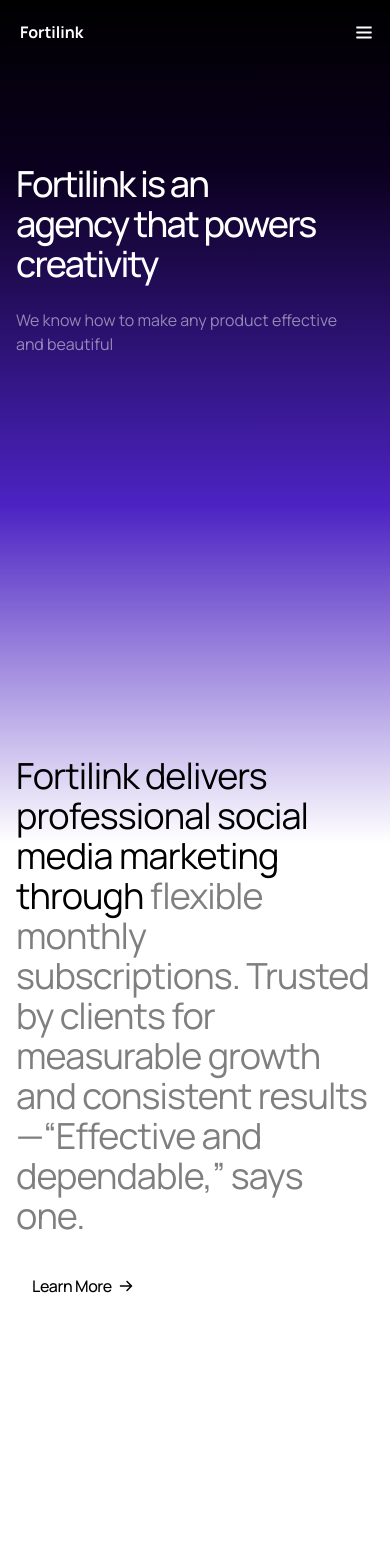
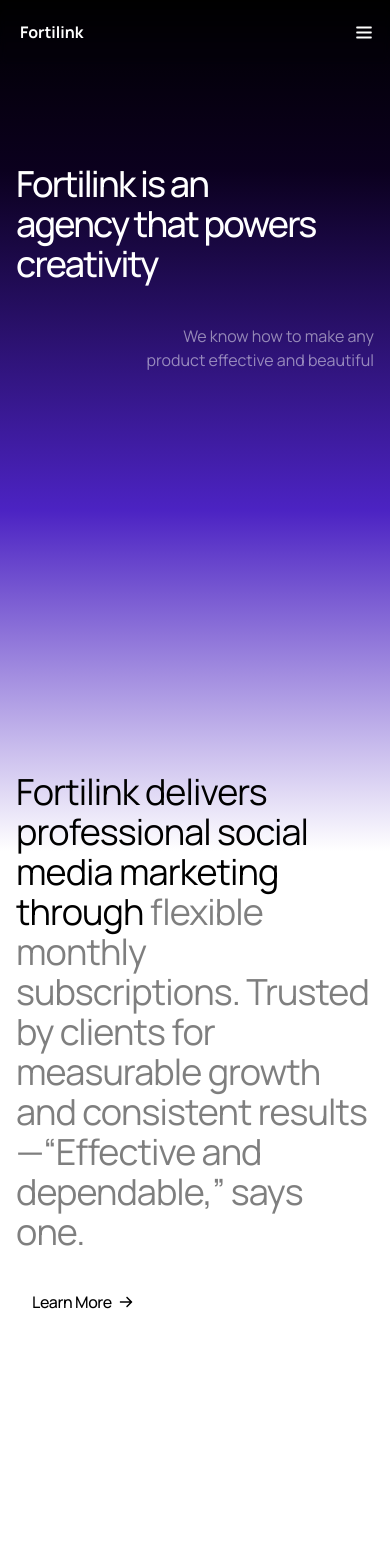
Before and after one commit to manthanlzz/fortilink, a Next.js app: page / in a window 390 px wide. Shown: the top 1568 px of the page. Built offline with nearby package versions, Linux system fonts and the light colour scheme.

Commit message:
Update Hero section with smooth animation

```diff
--- a/src/sections/Hero.tsx
+++ b/src/sections/Hero.tsx
@@ -1,60 +1,71 @@
 "use client";
+
+import { useEffect, useRef } from "react";
+import gsap from "gsap";
 import ArrowIcon from "@/assets/arrow-right.svg";
-
-import { motion, useScroll, useTransform, useMotionValueEvent } from "framer-motion";
-import { useRef } from "react";
-
-
 
 type HeroProps = {
   onHeroOutOfView?: () => void;
 };
 
 export const Hero = ({ onHeroOutOfView }: HeroProps) => {
-  const heroRef = useRef(null);
+  const heroRef = useRef<HTMLDivElement>(null);
+  const h1Ref = useRef<HTMLHeadingElement>(null);
+  const h2Ref = useRef<HTMLHeadingElement>(null);
+  const pRef = useRef<HTMLParagraphElement>(null);
+  const buttonRef = useRef<HTMLDivElement>(null);
 
-  const { scrollYProgress } = useScroll({
-    target: heroRef,
-    offset: ["start start", "end start"], // only trigger when hero ends
-  });
+  useEffect(() => {
+    const tl = gsap.timeline({ defaults: { ease: "power2.out", duration: 1 } });
 
-  const translateY = useTransform(scrollYProgress, [0, 1], [150, -150]);
-
-  useMotionValueEvent(scrollYProgress, "change", (latest) => {
-    if (latest >= 1 && onHeroOutOfView) {
-      onHeroOutOfView();
-    }
-  });
+    tl.from(h1Ref.current, { y: 50, opacity: 0 })
+      .from(h2Ref.current, { y: 50, opacity: 0 }, "-=0.7")
+      .from(pRef.current, { y: 50, opacity: 0 }, "-=0.6")
+      .from(buttonRef.current, { y: 30, opacity: 0 }, "-=0.5");
+  }, []);
 
   return (
     <section
       ref={heroRef}
-  className="w-full pt-[140px] pb-[300px] md:pt-[140px] md:pb-[350px] shadow-xl overflow-hidden overflow-x-clip"
+      className="relative w-full pt-[140px] pb-[300px] md:pt-[140px] md:pb-[350px] shadow-xl overflow-hidden overflow-x-clip"
       style={{
-    background: "linear-gradient(to bottom, #000000 0%, #0B001E 10%, #4C23C3 30%, white 50%, white 100%)",
+        background:
+          "linear-gradient(to bottom, #000000 0%, #0B001E 10%, #4C23C3 30%, white 50%, white 100%)",
       }}
     >
-
       <div className="max-w-screen-xl mx-auto w-full px-4 md:px-8">
         <div className="md:flex items-center">
           <div className="md:w-full">
-
             <div className="flex flex-col lg:flex-row items-start lg:items-center justify-between gap-4 w-full">
-  <h1 className="text-4xl md:text-3xl lg:text-3xl font-medium tracking-tighter lg:w-[500px] sm:w-[300px]  text-white mt-6">
+              <h1
+                ref={h1Ref}
+                className="text-4xl md:text-3xl lg:text-3xl font-medium tracking-tighter lg:w-[500px] sm:w-[300px] text-white mt-6"
+              >
                 Fortilink is an agency that powers creativity
               </h1>
 
-  <h2 className="text-white/50 text-base md:text-lg mt-2 lg:mt-6 lg:ml-auto lg:text-right  w-[350px]">
+              <div className="flex justify-end w-full pt-6">
+                <h2
+                  ref={h2Ref}
+                  className="text-white/50 text-base md:text-lg text-right w-[200px] sm:w-[250px] md:w-full lg:w-[350px] lg:ml-auto"
+                >
                   We know how to make any product effective and beautiful
                 </h2>
               </div>
+            </div>
 
+            <p
+              ref={pRef}
+              className="text-4xl text-black tracking-tight mt-6 sm:mt-[400px] lg:mt-[400px] lg:w-[750px]"
+            >
+              Fortilink delivers professional social media marketing through{" "}
+              <span className="text-black/50">
+                flexible monthly subscriptions. Trusted by clients for measurable growth and
+                consistent results—“Effective and dependable,” says one.
+              </span>
+            </p>
 
-
-            <p className="text-4xl text-black tracking-tight mt-6 sm:mt-[400px] lg:mt-[400px] lg:w-[750px]">
-              Fortilink delivers professional social media marketing through <span className="text-black/50">flexible monthly subscriptions. Trusted by clients for measurable growth and consistent results—“Effective and dependable,” says one.</span>
-            </p>
-            <div className="flex gap-1 items-center mt-[30px]">
+            <div ref={buttonRef} className="flex gap-1 items-center mt-[30px]">
               <button className="btn btn-text gap-1">
                 <span>Learn More</span>
                 <ArrowIcon className="h-5 w-5" />
@@ -63,8 +74,7 @@ export const Hero = ({ onHeroOutOfView }: HeroProps) => {
           </div>
 
           <div className="mt-20 md:mt-0 md:h-[648px] md:flex-1 relative">
-
-
+            {/* Add image or visual here if needed */}
           </div>
         </div>
       </div>
```
Lines whose indentation alone changed are shown as unchanged.
